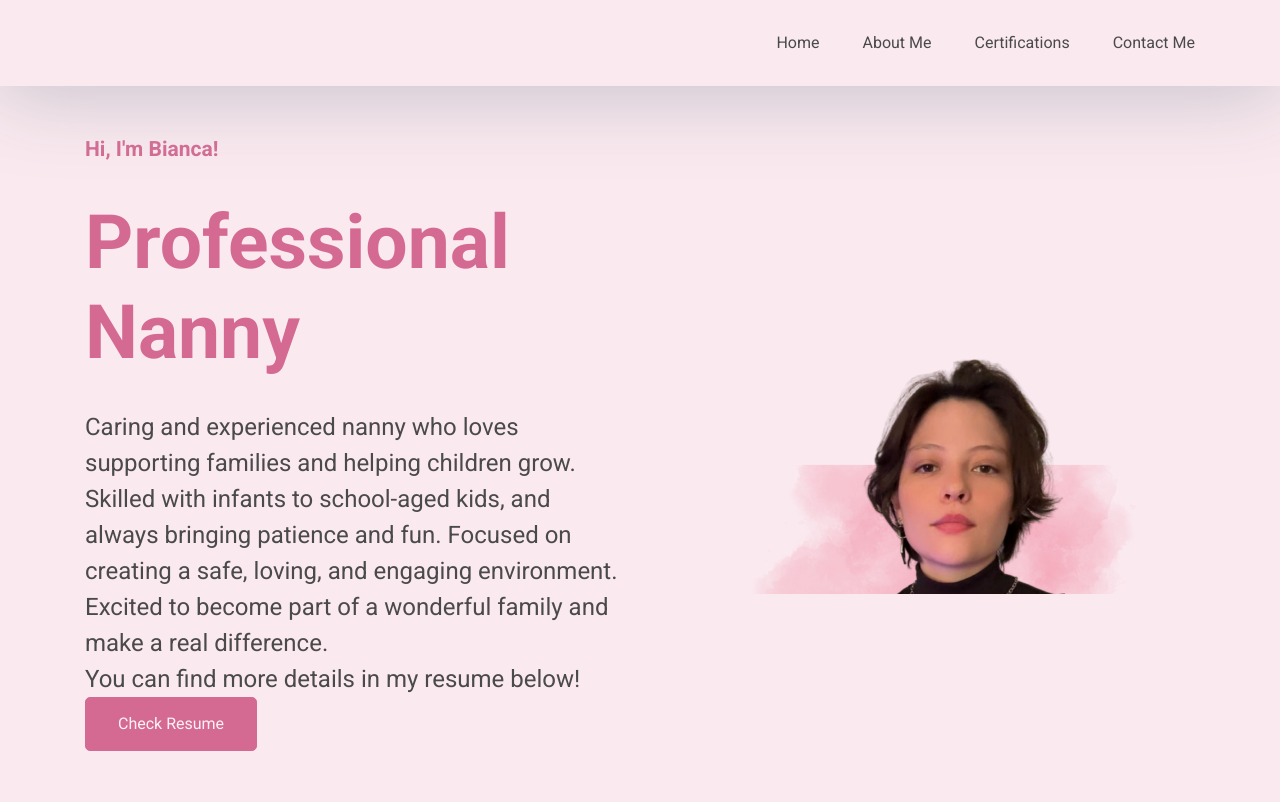
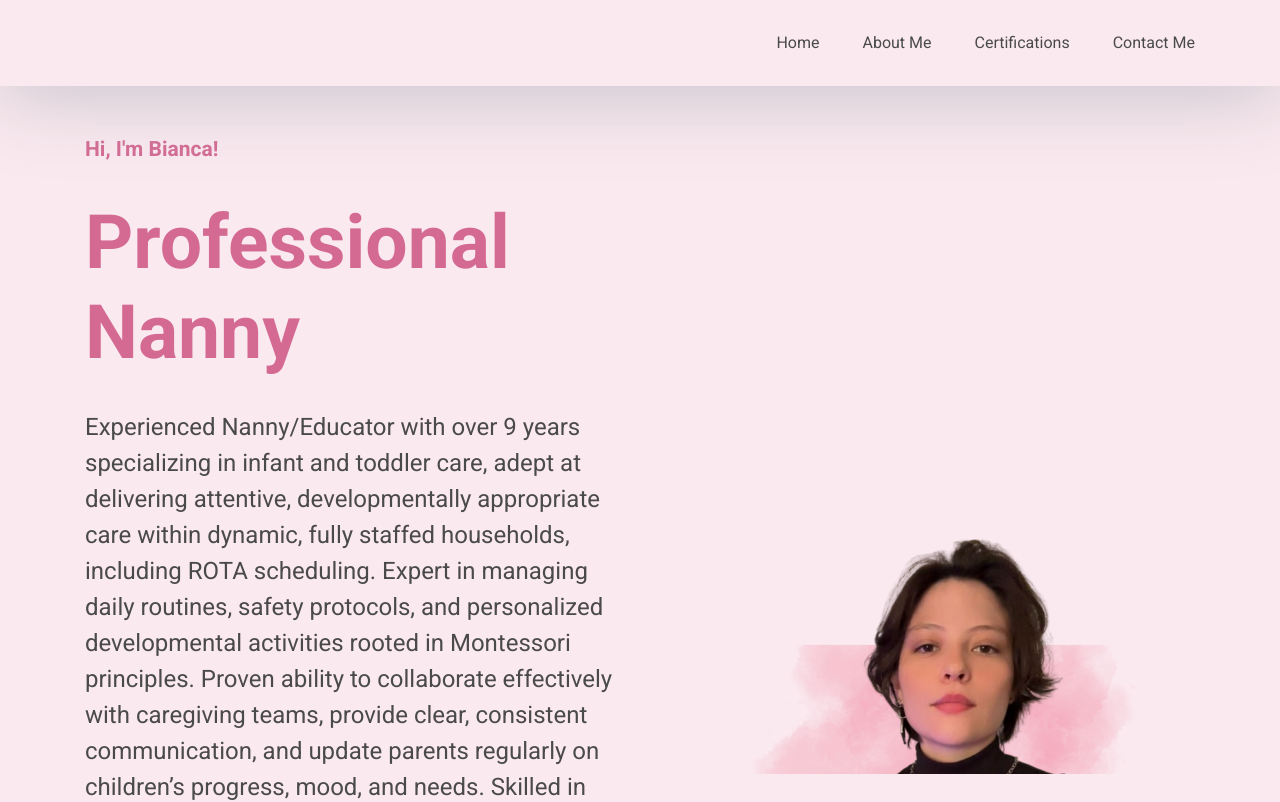
Before and after one commit to biancangt/nanny-website, a React (Create React App) app: page / in a window 1280 px wide. Shown: the top 802 px of the page. Built offline with nearby package versions, Linux system fonts and the light colour scheme.

Commit message:
herosection chnages

```diff
--- a/src/Pages/Home/HeroSection.jsx
+++ b/src/Pages/Home/HeroSection.jsx
@@ -9,10 +9,7 @@ export default function HeroSection() {
             <br />
           </h1>
           <p className="hero--section-description">
-            Caring and experienced nanny who loves supporting families and helping children grow.
-            Skilled with infants to school-aged kids, and always bringing patience and fun.
-            Focused on creating a safe, loving, and engaging environment.
-            Excited to become part of a wonderful family and make a real difference.
+          Experienced Nanny/Educator with over 9 years specializing in infant and toddler care, adept at delivering attentive, developmentally appropriate care within dynamic, fully staffed households, including ROTA scheduling. Expert in managing daily routines, safety protocols, and personalized developmental activities rooted in Montessori principles. Proven ability to collaborate effectively with caregiving teams, provide clear, consistent communication, and update parents regularly on children’s progress, mood, and needs. Skilled in supporting family travel logistics and maintaining seamless care during domestic and international trips. Known for patience, empathy, discretion, and flexibility, including comfort with pets and extended shifts. Excellent references available upon request.
             <br /> You can find more details in my resume below!
           </p>
         </div>
```
